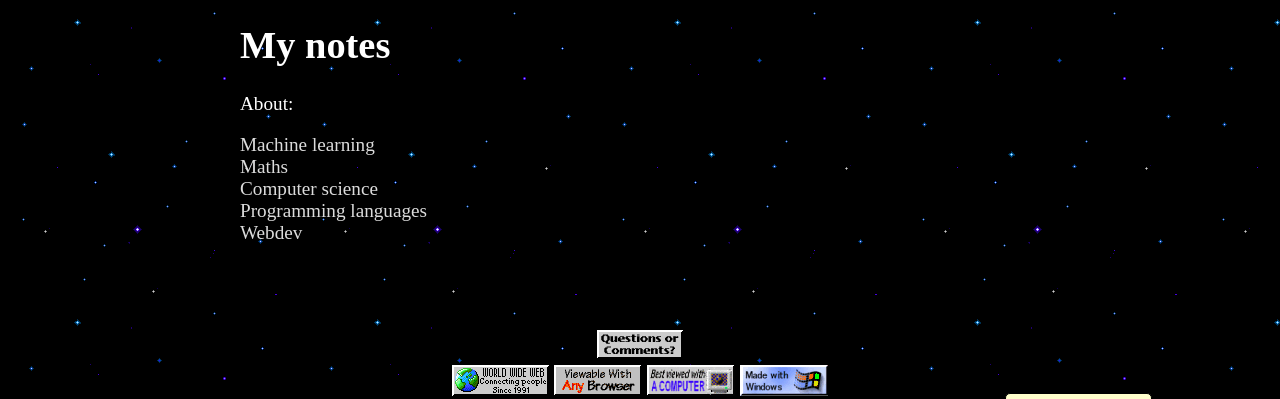
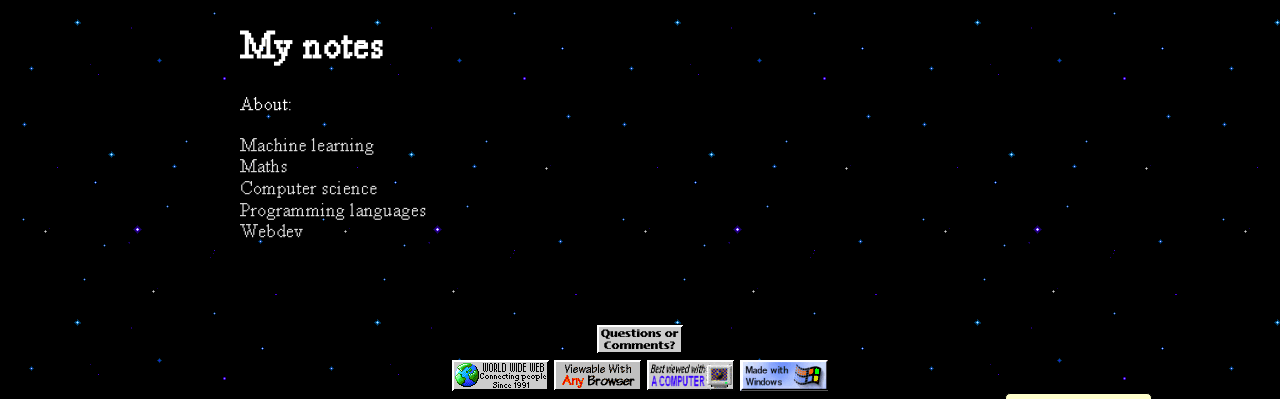
Before and after one commit to Mirwaisse/old_school_website, a plain HTML site: page index.html in a window 1280 px wide. Shown: the part 199-598 px from the top of the page. Drawn offline with nearby package versions, Linux system fonts and the light colour scheme.

Commit message:
Add custom fonts

```diff
--- a/index.html
+++ b/index.html
@@ -17,6 +17,7 @@
 			max-width: 800px;
 			margin: 0 auto;
 			font-size: 120%;
+			font-family: Times Pixelated;
 		}
 
 		html {
@@ -34,6 +35,11 @@
 			background-color: transparent;
 			text-decoration: none;
 		}
+
+		@font-face {
+			font-family: Times Pixelated;
+			src: url(resources/fonts/TIMES.TTF-16-Regular-fa46b8e0f87ca255fb212abd7b50554b2c9335b09da60399ec65001cea25fa8b.woff);
+		}
 	</style>
 </head>
 
@@ -50,7 +56,7 @@
 
 	<h1>My notes</h1>
 
-	<p>About:</p>
+	About:
 
 	<p>
 		<a href="http://35.231.210.220:8080/share/2ZCYxMIp1PvD">Machine learning</a>
```
Also changed, not shown: resources/fonts/TIMES.TTF-16-Regular-fa46b8e0f87ca255fb212abd7b50554b2c9335b09da60399ec65001cea25fa8b.woff (added), resources/fonts/TIMES.TTF-24-Regular-7c0b1231563ed83046d8d6422b79676ed331447c65c814eab33f613c45a0393f.woff (added), resources/fonts/TIMES.TTF-32-Regular-22dae76028f2c66f6d7b5157a3994078e4f4f782344d507eeac76f9b22156ca4.woff (added).
